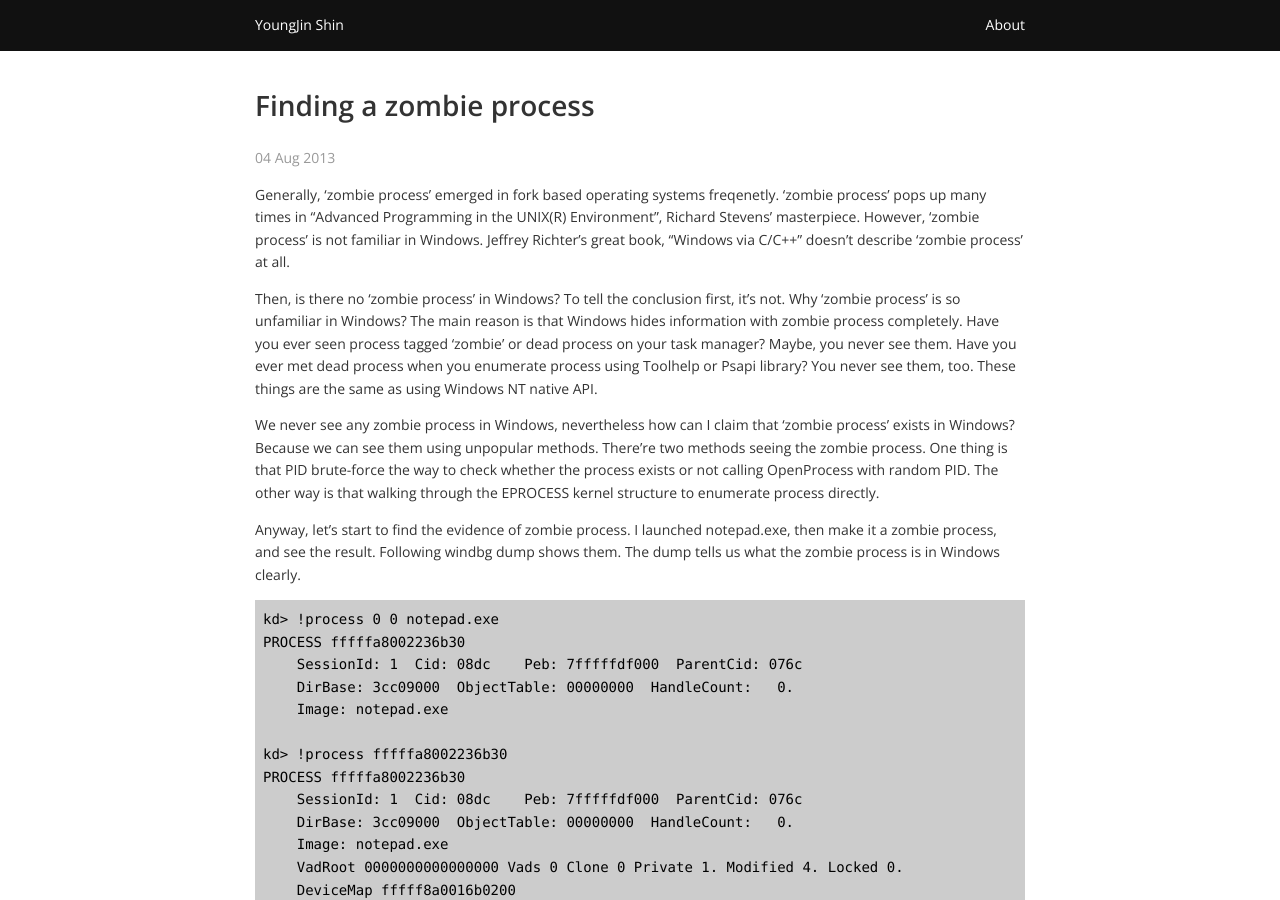
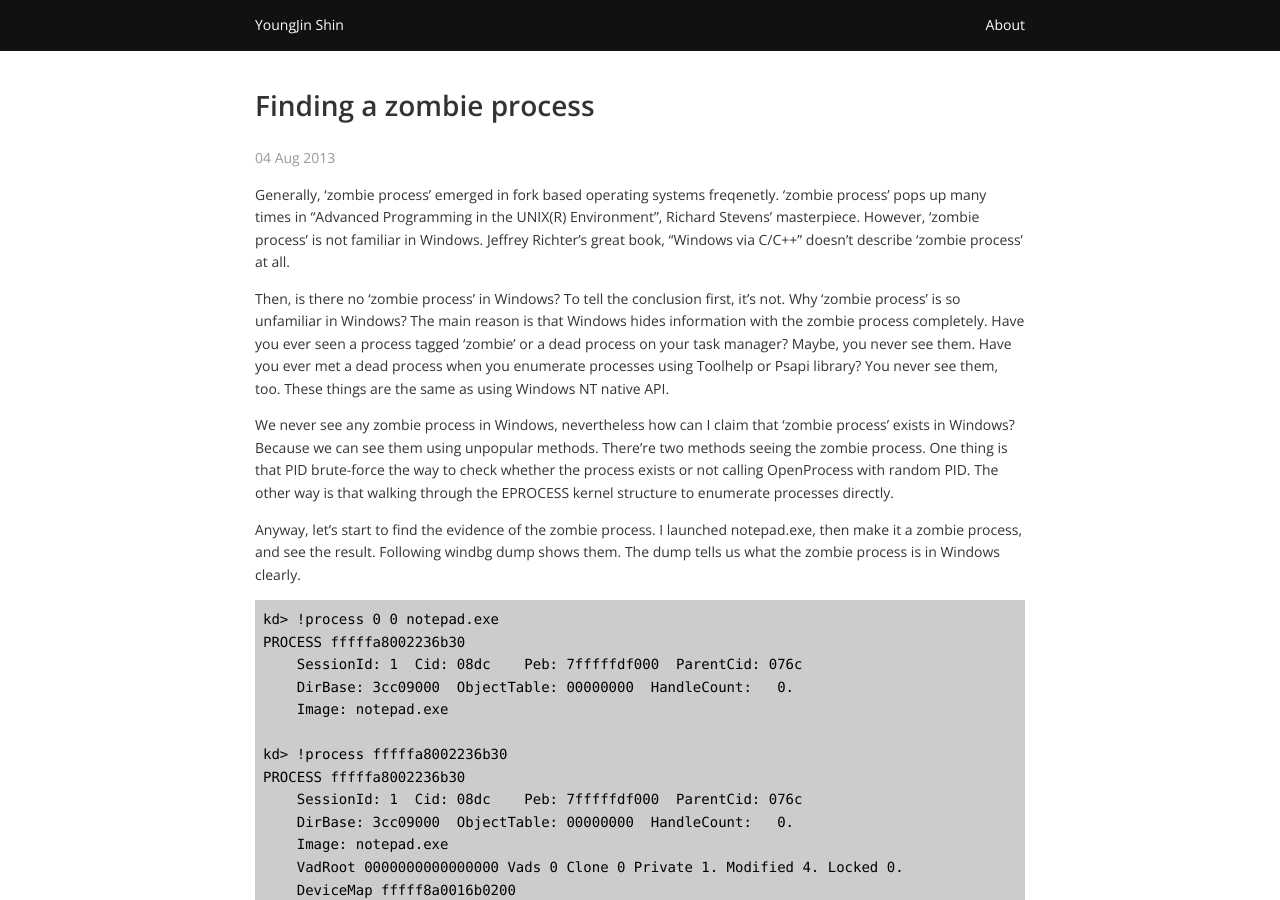
Before and after one commit to amorvita/amorvita.github.io, a Jekyll site: the page built from _posts/2013-08-04-finding-a-zombie-process.md, in a window 1280 px wide and 900 px high. Built offline with Jekyll 4.4.1, drawn with Linux system fonts in a browser that asks for light colours; comment, search, counter and statistics services are not loaded.

Commit message:
fix a post

```diff
--- a/_posts/2013-08-04-finding-a-zombie-process.md
+++ b/_posts/2013-08-04-finding-a-zombie-process.md
@@ -7,11 +7,11 @@ categories: []
 ---
 Generally, 'zombie process' emerged in fork based operating systems freqenetly. 'zombie process' pops up many times in "Advanced Programming in the UNIX(R) Environment", Richard Stevens' masterpiece. However, 'zombie process' is not familiar in Windows. Jeffrey Richter's great book, "Windows via C/C++" doesn't describe 'zombie process' at all.
 
-Then, is there no 'zombie process' in Windows? To tell the conclusion first, it's not. Why 'zombie process' is so unfamiliar in Windows? The main reason is that Windows hides information with zombie process completely. Have you ever seen process tagged 'zombie' or dead process on your task manager? Maybe, you never see them. Have you ever met dead process when you enumerate process using Toolhelp or Psapi library? You never see them, too. These things are the same as using Windows NT native API.
+Then, is there no 'zombie process' in Windows? To tell the conclusion first, it's not. Why 'zombie process' is so unfamiliar in Windows? The main reason is that Windows hides information with the zombie process completely. Have you ever seen a process tagged 'zombie' or a dead process on your task manager? Maybe, you never see them. Have you ever met a dead process when you enumerate processes using Toolhelp or Psapi library? You never see them, too. These things are the same as using Windows NT native API.
 
-We never see any zombie process in Windows, nevertheless how can I claim that 'zombie process' exists in Windows? Because we can see them using unpopular methods. There're two methods seeing the zombie process. One thing is that PID brute-force the way to check whether the process exists or not calling OpenProcess with random PID. The other way is that walking through the EPROCESS kernel structure to enumerate process directly.
+We never see any zombie process in Windows, nevertheless how can I claim that 'zombie process' exists in Windows? Because we can see them using unpopular methods. There're two methods seeing the zombie process. One thing is that PID brute-force the way to check whether the process exists or not calling OpenProcess with random PID. The other way is that walking through the EPROCESS kernel structure to enumerate processes directly.
 
-Anyway, let's start to find the evidence of zombie process. I launched notepad.exe, then make it a zombie process, and see the result. Following windbg dump shows them. The dump tells us what the zombie process is in Windows clearly.
+Anyway, let's start to find the evidence of the zombie process. I launched notepad.exe, then make it a zombie process, and see the result. Following windbg dump shows them. The dump tells us what the zombie process is in Windows clearly.
 
 	kd> !process 0 0 notepad.exe
 	PROCESS fffffa8002236b30
```
